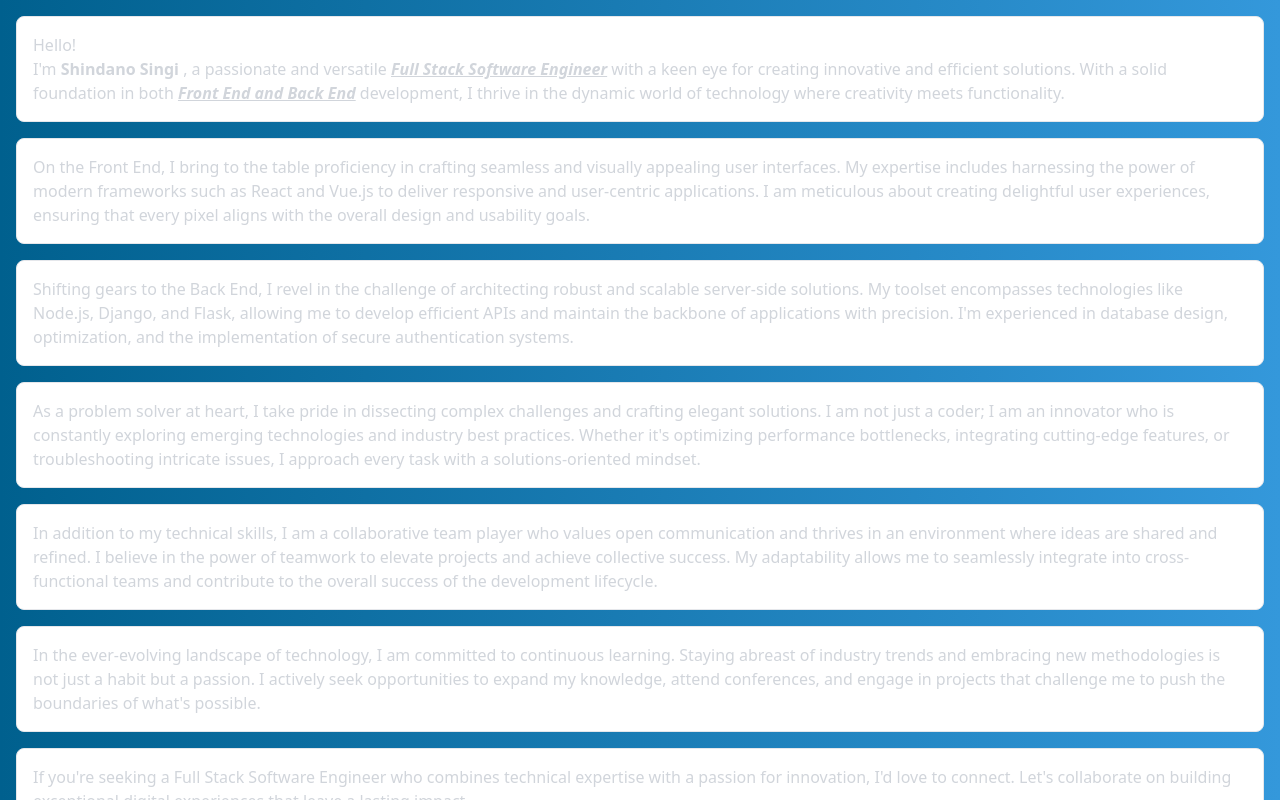
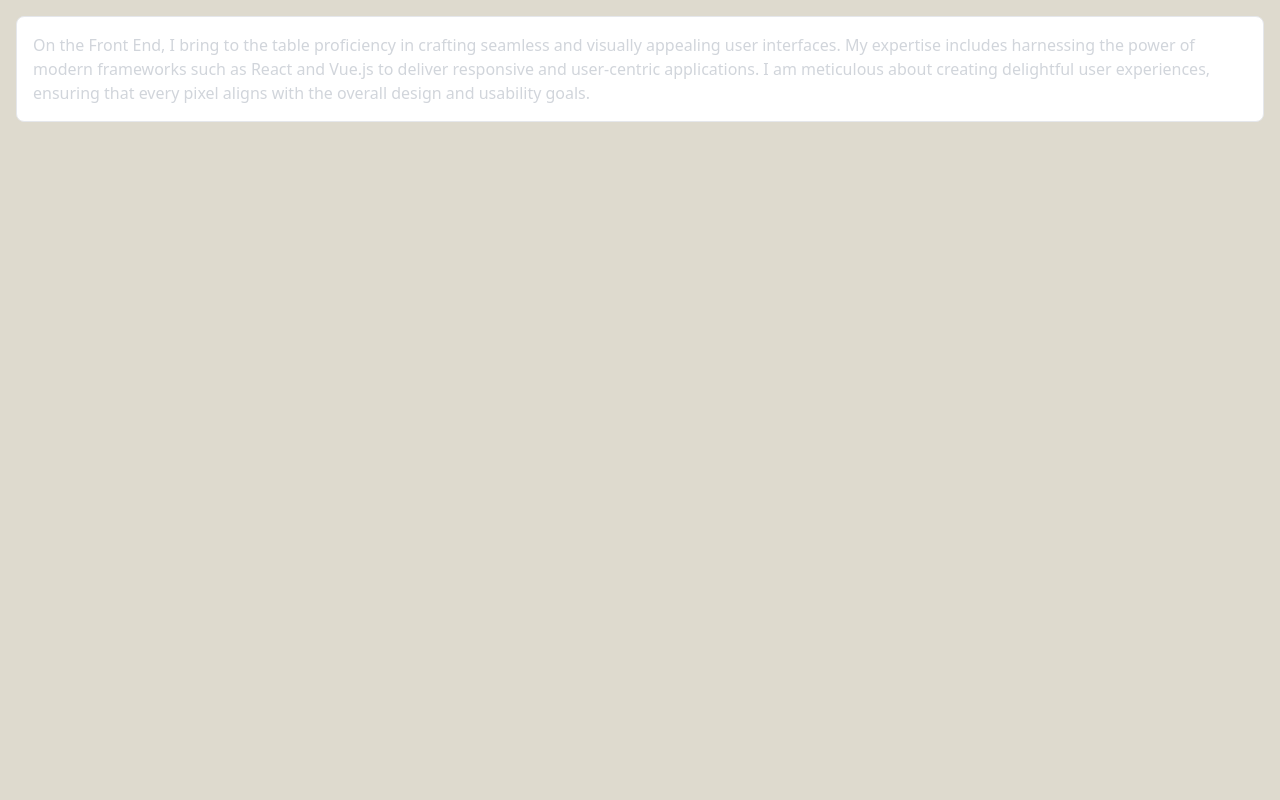
Before and after one commit to ShindanoSingi/dynamic-portfolio, a React (Create React App) app in the folder client/: page /about in a window 1280 px wide. Built offline with nearby package versions, Linux system fonts and the light colour scheme.

Commit message:
Done with about

```diff
--- a/client/src/App.js
+++ b/client/src/App.js
@@ -8,6 +8,7 @@
 import LoginPage from "./pages/login/LoginPage";
 import Home from "./pages/home/Home";
 import About from "./pages/about/About";
+import Header from "./components/header/Header";
 
 function App() {
   return (
@@ -27,7 +28,7 @@
 <ToastContainer />
       <BrowserRouter>
         <Routes>
-          <Route path="/" element={<Home/>} />
+          <Route path="/" element={<Header/>} />
           <Route path="/about" element={<About/>} />
           <Route path="/privacy" element={<h1>Privacy</h1>} />
           <Route path="/product" element={<h1>Product</h1>} />
--- /dev/null
+++ b/client/src/apicalls/about.js
@@ -0,0 +1,42 @@
+import axios from 'axios';
+import { axiosInstance } from '.';
+
+// Add a new about to the user
+export const AddAbout = async (about) => {
+    try {
+        const response = await axiosInstance.post('/api/about/add-about', about);
+        return response.data;
+    } catch (error) {
+        return error.response.data;
+    }
+}
+
+// Get an about
+export const GetAbout = async (userId) => {
+    try {
+        const response = await axiosInstance.get(`/api/about/get-about/${userId}`);
+        return response.data;
+    } catch (error) {
+        return error.response.data;
+    }
+}
+
+// Update an about
+export const UpdateAbout = async (about) => {
+    try {
+        const response = await axiosInstance.put('/api/about/update-about', about);
+        return response.data;
+    } catch (error) {
+        return error.response.data;
+    }
+}
+
+// Delete an about
+export const DeleteAbout = async (userId) => {
+    try {
+        const response = await axiosInstance.delete(`/api/about/delete-about/${userId}`);
+        return response.data;
+    } catch (error) {
+        return error.response.data;
+    }
+}
--- a/client/src/index.css
+++ b/client/src/index.css
@@ -1,6 +1,28 @@
 @tailwind base;
 @tailwind components;
 @tailwind utilities;
+
+:root{
+  --lighter-orange-background: #DEDACE;
+  --orange-background: #F06552;
+  --dark-orange-background: #E64C3C;
+  --text-color: #FAFEFD;
+  --dark-text-color: #2D3142;
+  --darker-text-color: #222831;
+  --darkest-text-color: #1E1E24;
+  --light-text-color: #E5E5E5;
+  --lighter-text-color: #F4F1DE;
+  --lightest-text-color: #F9F7F7;
+  --lightest-gray: #F5F5F5;
+  --light-gray: #E5E5E5;
+  --gray: #BDBDBD;
+  --dark-gray: #828282;
+  --darker-gray: #4F4F4F;
+  --darkest-gray: #333333;
+  --lightest-blue: #E0F2FE;
+  --light-blue: #B2EBF2;
+  --blue: #03A9F4;
+}
 
 body {
   margin: 0;
--- a/client/src/pages/about/About.css
+++ b/client/src/pages/about/About.css
@@ -0,0 +1,9 @@
+.about-card{
+    background-color: var(--orange-background);
+    color: var(--text-color);
+}
+
+.about-card:hover{
+    background-color: var(--orange-background);
+    color: var(--darkest-text-color);
+}
--- a/client/src/pages/about/About.js
+++ b/client/src/pages/about/About.js
@@ -1,14 +1,30 @@
 import * as React from "react";
 import { motion } from "framer-motion";
+import { GetAbout } from "../../apicalls/about";
+import { useEffect } from "react";
+import { useDispatch } from "react-redux";
+import { showLoader,hideLoader } from "../../redux/loaderSlice";
 
-const Particle = () => {
+const About = () => {
+      const [about, setAbout] = React.useState("");
+
+    //   Get about
+    const getAbout = async () => {
+        try {
+            const response = await GetAbout();
+            setAbout(response.data);
+        } catch (error) {
+            console.log(error);
+        }
+    };
+
       return (
-            <div className=" max-h-[100vh] text-gray-300 overflow-scroll justify-center container w-[100%]">
-                  <motion.div
-                        className=" p-4 rounded-lg bg-white border hover:bg-gray-100 dark:bg-gray-800 dark:border-gray-700 dark:hover:bg-gray-700"
+            <div className=" h-[100vh] text-gray-300 bg-[#DEDACE] overflow-scroll justify-center container w-[100%]">
+                  {/* <motion.div
+                        className="about-card  p-4 rounded-lg bg-white border  mt-4 dark:bg-gray-800 dark:border-gray-700 hover:border-[--orange-background] hover:bg-[--orange-background] hover:text-[--lightest-text-color]"
                         animate={{
                               scale: [1, 1, 1, 1, 1],
-                              rotate: [0, 0, 90, 90, 0]
+                              rotate: [0, 0, 30, 15, 0]
                         }}
                   >
                         Hello! <br />
@@ -25,10 +41,10 @@
                         </span>{" "}
                         development, I thrive in the dynamic world of technology
                         where creativity meets functionality.
-                  </motion.div>
+                  </motion.div> */}
 
                   <motion.div
-                        className=" p-4 rounded-lg bg-white border hover:bg-gray-100 mt-4 dark:bg-gray-800 dark:border-gray-700 dark:hover:bg-gray-700"
+                        className="about-card  p-4 rounded-lg bg-white border dark:bg-gray-800 dark:border-gray-700 hover:border-[--orange-background] hover:bg-[--orange-background] hover:text-[--lightest-text-color]"
                         initial={{ opacity: 0, y: -200 }}
                         animate={{ opacity: 1, y: 0 }}
                         transition={{ duration: 1, delay: 2 }}
@@ -43,8 +59,8 @@
                         and usability goals.
                   </motion.div>
 
-                  <motion.div
-                        className=" p-4 rounded-lg bg-white border mt-4 hover:bg-gray-100 dark:bg-gray-800 dark:border-gray-700 dark:hover:bg-gray-700"
+                  {/* <motion.div
+                        className="about-card  p-4 rounded-lg bg-white border  mt-4 dark:bg-gray-800 dark:border-gray-700 hover:border-[--orange-background] hover:bg-[--orange-background] hover:text-[--lightest-text-color]"
                         initial={{ opacity: 0, x: -50 }}
                         animate={{ opacity: 1, x: 0 }}
                         transition={{ duration: 0.5, delay: 1 }}
@@ -57,10 +73,10 @@
                         with precision. I'm experienced in database design,
                         optimization, and the implementation of secure
                         authentication systems.
-                  </motion.div>
+                  </motion.div> */}
 
-                  <motion.div
-                        className=" p-4 rounded-lg bg-white border mt-4 hover:bg-gray-100 dark:bg-gray-800 dark:border-gray-700 dark:hover:bg-gray-700"
+                  {/* <motion.div
+                        className="about-card  p-4 rounded-lg bg-white border  mt-4 dark:bg-gray-800 dark:border-gray-700 hover:border-[--orange-background] hover:bg-[--orange-background] hover:text-[--lightest-text-color]"
                         initial={{ opacity: 0, x: -50 }}
                         animate={{ opacity: 1, x: 0 }}
                         transition={{ duration: 1, delay: 2 }}
@@ -73,10 +89,10 @@
                         bottlenecks, integrating cutting-edge features, or
                         troubleshooting intricate issues, I approach every task
                         with a solutions-oriented mindset.
-                  </motion.div>
+                  </motion.div> */}
 
-                  <motion.div
-                        className=" p-4 rounded-lg bg-white border mt-4 hover:bg-gray-100 dark:bg-gray-800 dark:border-gray-700 dark:hover:bg-gray-700"
+                  {/* <motion.div
+                        className="about-card  p-4 rounded-lg bg-white border  mt-4 dark:bg-gray-800 dark:border-gray-700 hover:border-[--orange-background] hover:bg-[--orange-background] hover:text-[--lightest-text-color]"
                         initial={{ opacity: 0, x: 100 }}
                         animate={{ opacity: 1, x: 0 }}
                         transition={{ duration: 1, delay: 2 }}
@@ -89,10 +105,10 @@
                         seamlessly integrate into cross-functional teams and
                         contribute to the overall success of the development
                         lifecycle.
-                  </motion.div>
+                  </motion.div> */}
 
-                  <motion.div
-                        className=" p-4 rounded-lg bg-white border mt-4 hover:bg-gray-100 dark:bg-gray-800 dark:border-gray-700 dark:hover:bg-gray-700"
+                  {/* <motion.div
+                        className="about-card  p-4 rounded-lg bg-white border  mt-4 dark:bg-gray-800 dark:border-gray-700 hover:border-[--orange-background] hover:bg-[--orange-background] hover:text-[--lightest-text-color]"
                         initial={{ opacity: 0 }}
                         animate={{ opacity: 1 }}
                         transition={{ duration: 1, delay: 2 }}
@@ -104,16 +120,16 @@
                         opportunities to expand my knowledge, attend
                         conferences, and engage in projects that challenge me to
                         push the boundaries of what's possible.
-                  </motion.div>
+                  </motion.div> */}
 
-                  <motion.div
-                        className=" p-4 rounded-lg bg-white border mt-4 hover:bg-gray-100 dark:bg-gray-800 dark:border-gray-700 dark:hover:bg-gray-700"
+                  {/* <motion.div
+                        className="about-card  p-4 rounded-lg bg-white border  mt-4 dark:bg-gray-800 dark:border-gray-700 hover:border-[--orange-background] hover:bg-[--orange-background] hover:text-[--lightest-text-color]"
                         initial={{ opacity: 0 }}
                         animate={{ opacity: 1 }}
                         transition={{ duration: 1, delay: 2 }}
                   >
                         If you're seeking a Full Stack Software Engineer who combines technical expertise with a passion for innovation, I'd love to connect. Let's collaborate on building exceptional digital experiences that leave a lasting impact.
-                  </motion.div>
+                  </motion.div> */}
 
                   {/*
                         <motion.p
@@ -233,4 +249,4 @@
       );
 };
 
-export default Particle;
+export default About;
```
